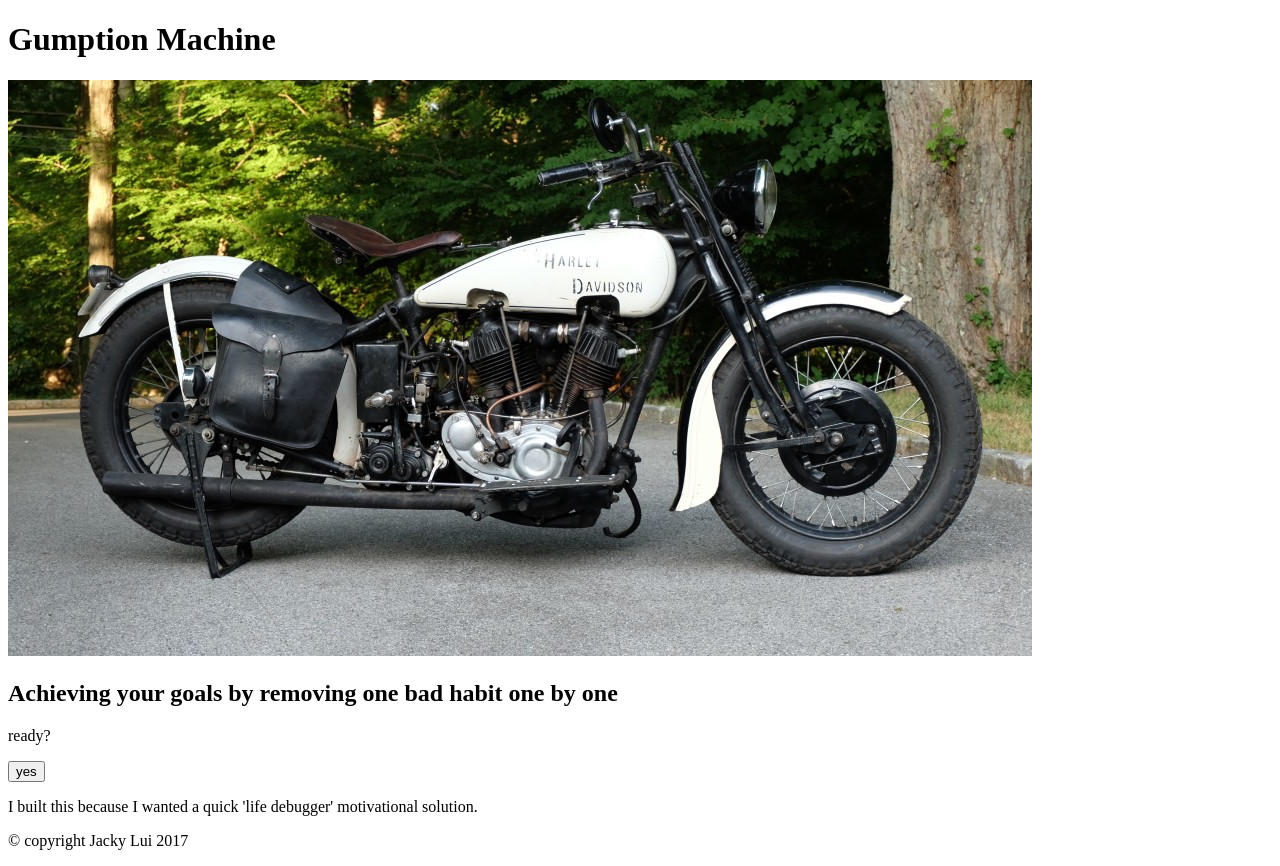
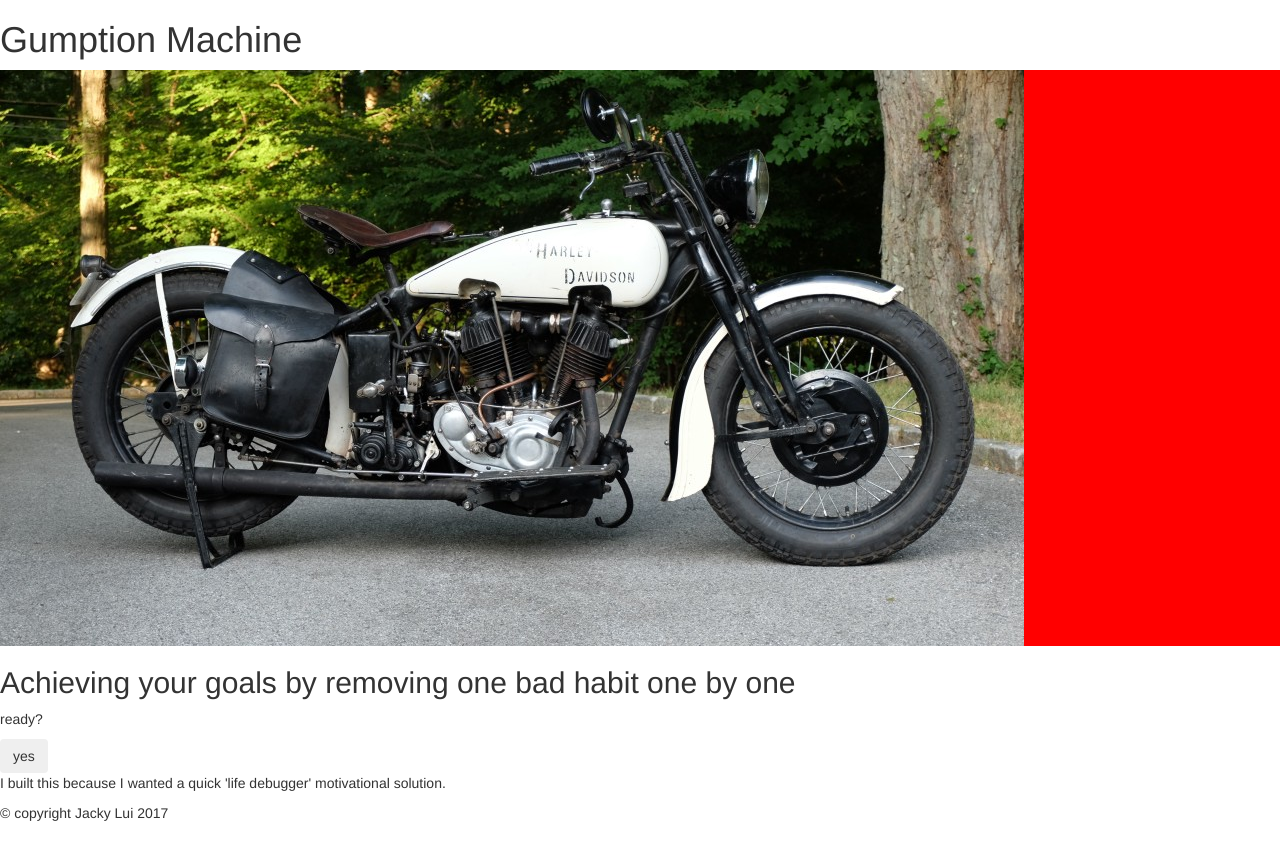
Before and after one commit to Recelis/questionaire, a plain HTML site: page index.html in a window 1280 px wide. After the commit the page ends 833 px from the top, so only its background shows below. Drawn offline with nearby package versions, Linux system fonts and the light colour scheme.

Commit message:
button to bootstrap

```diff
--- a/css/questionaire.css
+++ b/css/questionaire.css
@@ -1,8 +1,25 @@
-#image{
+body{
 
 }
 
-#textContent{
+#header{
+    z-index: 100;
+}
+
+#image{
+    background-color:red;
+    margin:0px;
+    padding:0px;
+    height: 100%;
+    width: 100%;
+    z-index: -100;
+}
+
+.description{
+
+}
+
+#textQuestions{
 
 }
 
--- a/index.html
+++ b/index.html
@@ -4,14 +4,19 @@
     <meta charset="UTF-8">
     <meta name="viewport" content="width=device-width, initial-scale=1.0">
     <meta http-equiv="X-UA-Compatible" content="ie=edge">
+    <link rel="stylesheet" type="text/css" href="css/questionaire.css">
+    <link rel="stylesheet" href="https://maxcdn.bootstrapcdn.com/bootstrap/3.3.1/css/bootstrap.min.css"/>
+    <script src = "questionaire.js"></script>
+    <script src="https://ajax.googleapis.com/ajax/libs/jquery/3.1.1/jquery.min.js"></script>
     <title>Gumption Questionaire</title>
-    <script src = "questionaire.js"></script>
+
+
 </head>
 <body>
     <div id = "header">
         <h1>Gumption Machine </h1>
     </div>
-    <div id = "image"><img src = "images/motorcycle.jpg"></div>
+    <div id = "image"><img src = "images/motorcycle.jpg" class = "img-responsive images"></div>
     <div id = "description">
         <h2>Achieving your goals by removing one bad habit one by one</h2>
     </div>
--- a/questionaire.js
+++ b/questionaire.js
@@ -102,6 +102,7 @@ var view = {
         var newButton = document.createElement('button');
         newButton.id = id;
         newButton.textContent = id;
+        newButton.classList.add('btn');
         document.getElementById(parent).appendChild(newButton);
         if (id === 'no'){
             document.getElementById(id).style.display = 'none';// hide button initially, please refactor this
```
